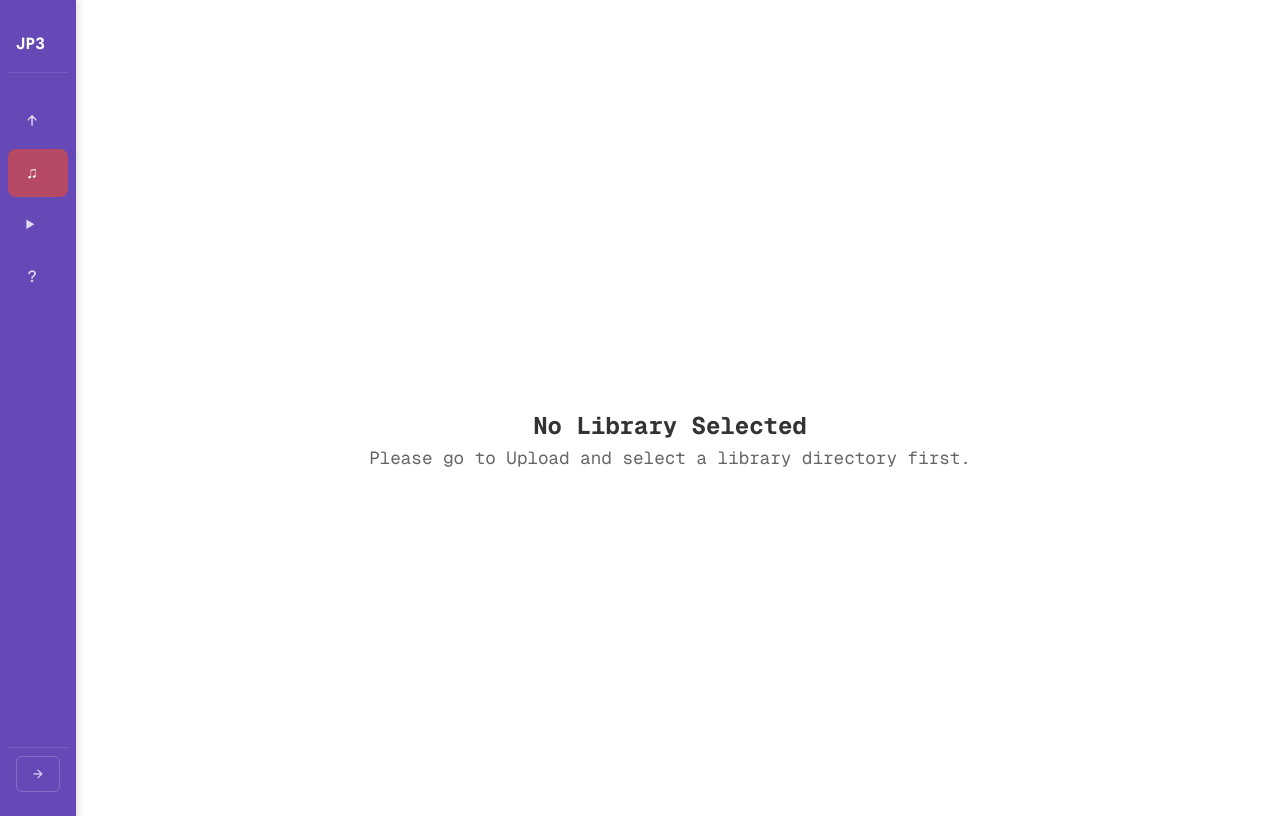
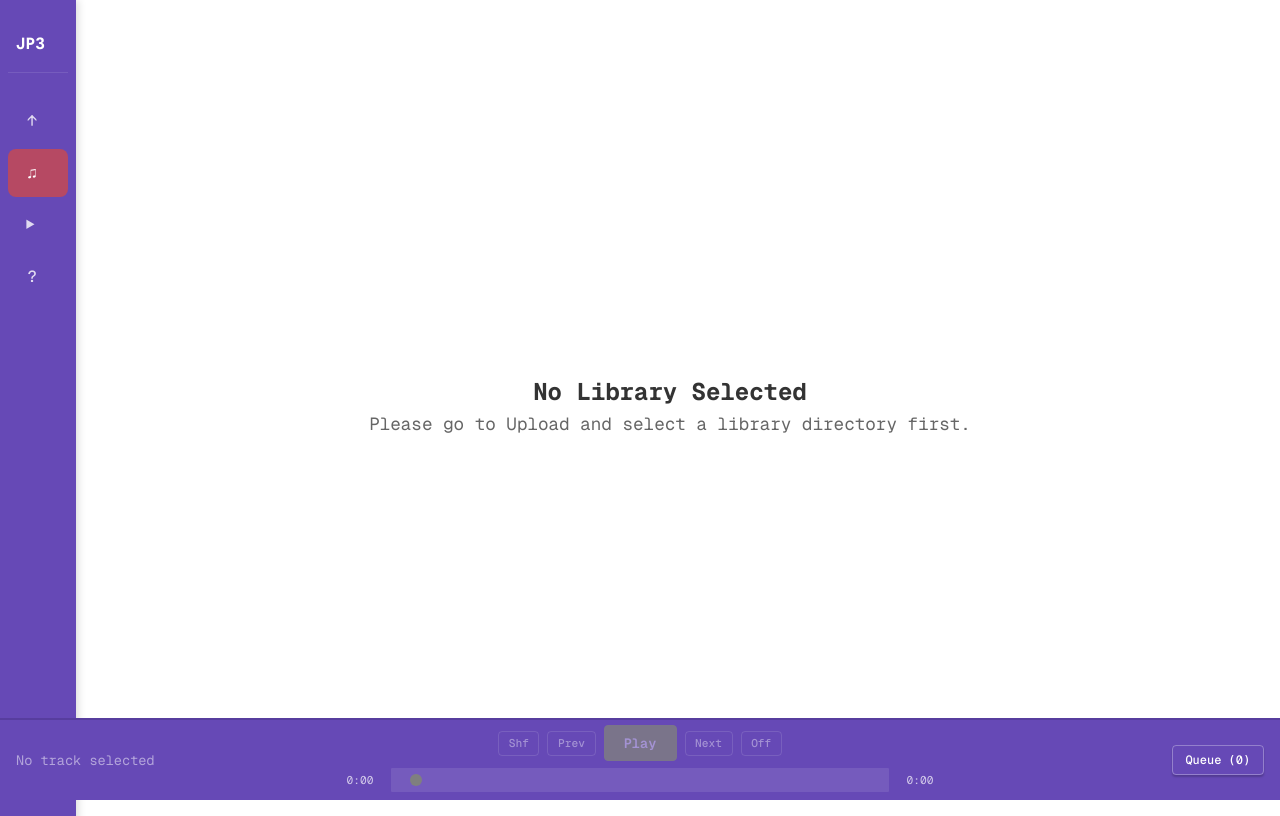
Before and after one commit to jaysteele13/jp3_organiser, a React (Vite) app in the folder jp3_organiser/: page /view in a window 1280 px wide. Built offline with nearby package versions, Linux system fonts and the light colour scheme.

Commit message:
add always on players and instruction file

```diff
--- a/jp3_organiser/src/App.jsx
+++ b/jp3_organiser/src/App.jsx
@@ -7,24 +7,19 @@ import Upload from './pages/Upload';
 import View from './pages/View';
 import Player from './pages/Player';
 import PlaylistEdit from './pages/PlaylistEdit';
-import { useKeyboardShortcut, UploadCacheProvider, PlayerProvider, usePlayer } from './hooks';
+import { useKeyboardShortcut, UploadCacheProvider, PlayerProvider } from './hooks';
 
 /**
- * AppContent - Inner component that uses player context
- *
- * Separated to access usePlayer hook for conditional styling.
+ * AppContent - Inner component wrapped by providers
  */
 function AppContent({ isNavCollapsed, onToggle }) {
-  const { currentTrack } = usePlayer();
-  const hasPlayer = currentTrack !== null;
-
   return (
     <div className={styles.appLayout}>
       <Navbar isCollapsed={isNavCollapsed} onToggle={onToggle} />
       <main className={`
         ${styles.content}
         ${isNavCollapsed ? styles.contentCollapsed : ''}
-        ${hasPlayer ? styles.hasPlayerBar : ''}
+        ${styles.hasPlayerBar}
       `}>
         <Routes>
           <Route path="/" element={<Navigate to="/upload" replace />} />
--- a/jp3_organiser/src/components/PlayerBar/PlayerBar.jsx
+++ b/jp3_organiser/src/components/PlayerBar/PlayerBar.jsx
@@ -4,8 +4,8 @@
  * Persistent bottom bar displaying the currently playing track
  * with playback controls and progress slider.
  *
- * This component should be rendered at the app root level
- * and remains visible across all routes.
+ * Always visible at the bottom of the app. Shows empty state
+ * when no track is playing.
  */
 
 import React, { useState } from 'react';
@@ -38,12 +38,7 @@ export default function PlayerBar() {
 
   const [isQueueOpen, setIsQueueOpen] = useState(false);
 
-  // Don't render if no track has ever been loaded
   const hasTrack = currentTrack !== null;
-
-  if (!hasTrack) {
-    return null;
-  }
 
   const handleToggleQueue = () => {
     setIsQueueOpen(prev => !prev);
```
Also changed, not shown: 1 other file (tests, documents, lock files or other folders).
